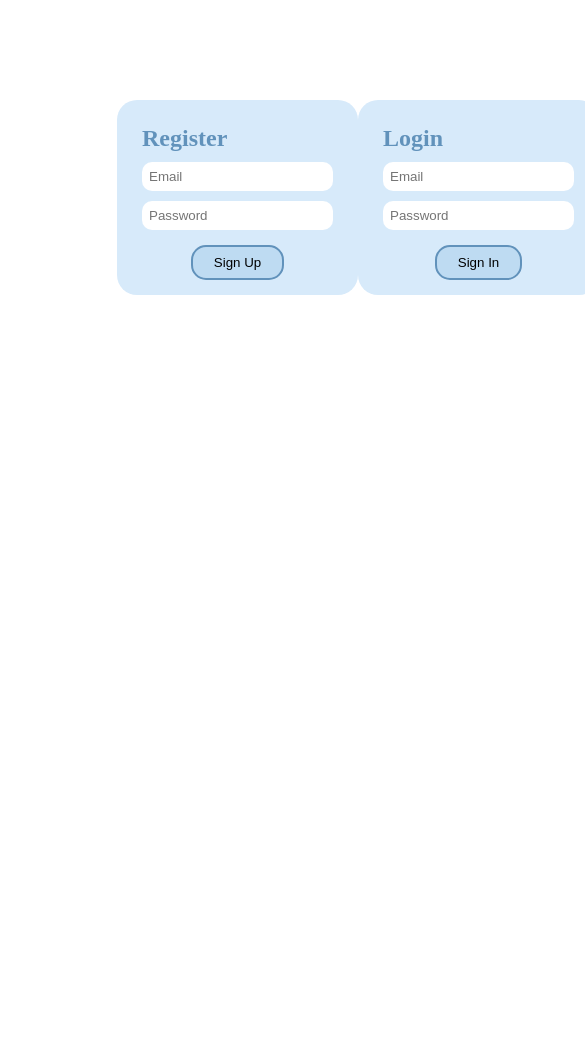
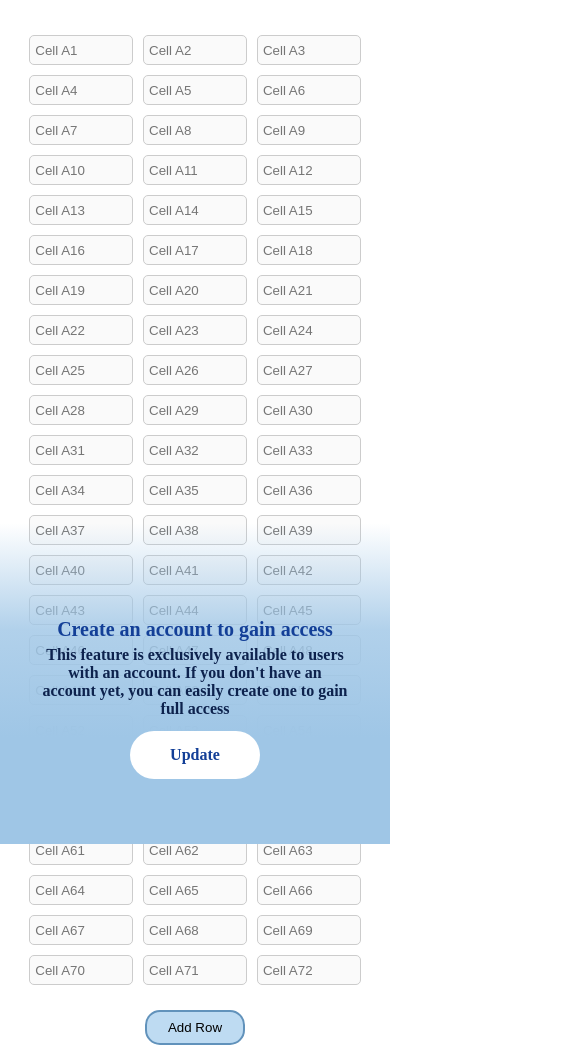
Before and after one commit to bars30/fv-proj-front, a plain HTML site: page index.html in a window 390 px wide. Shown: the whole page, 585 px wide, since content can reach past the window. Before the commit the page ends 844 px from the top, so only its background shows below. Drawn offline with Linux system fonts and the light colour scheme; no server answers.

Commit message:
changed design, functionality

```diff
--- /dev/null
+++ b/css/home-res.css
@@ -0,0 +1,41 @@
+@media only screen and (max-width: 1150px){
+
+ .row {
+  grid-template-columns: repeat(8, minmax(100px, 1fr));
+ }
+}
+@media only screen and (max-width: 1000px){
+
+ .notification h4 {
+  width: 56%;
+ }
+ .row {
+  grid-template-columns: repeat(6, minmax(100px, 1fr));
+}
+}
+@media only screen and (max-width: 800px){
+
+ .row {
+  grid-template-columns: repeat(4, minmax(100px, 1fr));
+}
+body {
+ height: 100vh;
+ overflow-y: hidden;
+}
+}
+@media only screen and (max-width: 600px){
+ .notification h2 {
+  font-size: 20px;
+ }
+ .notification h4 {
+  width: 100%;
+}
+.row {
+ grid-template-columns: repeat(3, minmax(100px, 1fr));
+}
+}
+@media only screen and (max-width: 375px){
+ .row {
+  grid-template-columns: repeat(2, minmax(100px, 1fr));
+ }
+}
--- a/css/home.css
+++ b/css/home.css
@@ -1,11 +1,6 @@
-.container:nth-child(1) {
+.container {
  display: flex;
  justify-content: space-between;
-
-}
-.container:nth-child(1) button {
- display: block;
- margin: initial;
 }
 
 .spreadsheet {
@@ -15,14 +10,17 @@
 }
 
 .row {
- display: flex;
+ width: 100%;
+ display: grid;
+ grid-template-columns: repeat(9, minmax(100px, 1fr)); /* Creates a responsive grid */
+ gap: 10px; /* Spacing between grid items */
  margin-bottom: 10px;
+ /* grid-template-columns: repeat(auto-fill, 100px); */
+ grid-gap: 10px
 }
 
 .cell {
- width: 100px;
  height: 30px;
- margin-right: 10px;
  padding: 5px;
  border: 1px solid #ccc;
  border-radius: 5px;
@@ -30,6 +28,45 @@
 .highlight {
  border: 2px solid blue; /* Highlight the selected cell */
 }
+
 .cell:hover {
  cursor: pointer; /* Change cursor to pointer when hovering over a cell */
 }
+
+/* -------- */
+.notification {
+ position: absolute;
+ bottom: 0;
+ left: 0;
+ right: 0;
+ text-align: center;
+ background: linear-gradient(360deg, #9fc6e6, #9fc6e6, #9fc6e6cf, transparent);
+ padding: 95px 40px 65px 40px;
+}
+
+.notification h2 {
+ color: #133f97;
+ font-weight: 900;
+ font-size: 27px;
+ margin-bottom: 5px;
+}
+.notification h4 {
+ width: 41%;
+ margin: auto;
+ color: #0d224d;
+ padding-bottom: 13px;
+}
+
+.notification a {
+ display: block;
+ padding: 15px 40px;
+ background-color: #ffffff;
+ width: fit-content;
+ margin: auto;
+ border-radius: 38px;
+}
+.notification a {
+ text-decoration: none;
+ font-weight: 800;
+ color: #133f97;
+}
--- a/index.html
+++ b/index.html
@@ -3,40 +3,44 @@
 <head>
  <meta charset="UTF-8">
  <meta name="viewport" content="width=device-width, initial-scale=1.0">
-    <title>Dynamic Page</title>
+ <title>Home</title>
+ <link rel="stylesheet" href="./css/home.css">
  <link rel="stylesheet" href="./css/style.css">
-    <link rel="stylesheet" href="./css/start.css">
+ <link rel="stylesheet" href="./css/home-res.css">
 </head>
 <body>
-
-    <div class="cont">
-      <div id="register">
-        <h2>Register</h2>
-        <input type="email" id="registerEmail" placeholder="Email" required>
-        <input type="password" id="registerPassword" placeholder="Password" required>
-        <button onclick="register()">Sign Up</button>
+<div class="cell-cont">
+  <div class="container toolbar-cont">
+    <h3 class="email"> </h3>
+    <button onclick="signOut()" class="signOutButton">Sign Out</button>
    </div>
-
-      <div id="login">
-        <h2>Login</h2>
-        <input type="email" id="loginEmail" placeholder="Email" required>
-        <input type="password" id="loginPassword" placeholder="Password" required>
-        <button onclick="login()">Sign In</button>
+   <div class="container">
+    <div id="spreadsheet" class="spreadsheet">
+      <div class="row" id="row">
+          <input type="text" id="A1" class="cell" oninput="updateCells()" placeholder="Cell A1">
+          <input type="text" id="A2" class="cell" oninput="updateCells()" placeholder="Cell A2">
+          <input type="text" id="A3" class="cell" oninput="updateCells()" placeholder="Cell A3">
+          <input type="text" id="A4" class="cell" oninput="updateCells()" placeholder="Cell A4">
+          <input type="text" id="A5" class="cell" oninput="updateCells()" placeholder="Cell A5">
+          <input type="text" id="A6" class="cell" oninput="updateCells()" placeholder="Cell A6">
+          <input type="text" id="A7" class="cell" oninput="updateCells()" placeholder="Cell A7">
+          <input type="text" id="A8" class="cell" oninput="updateCells()" placeholder="Cell A8">
+          <input type="text" id="A9" class="cell" oninput="updateCells()" placeholder="Cell A9">
+          <!-- Add more inputs if needed -->
+      </div>
   </div>
    </div>
 
-    <div id="dataInput" style="display: none;">
-      <h2>Введите данные</h2>
-      <input type="text" id="inputData" placeholder="Введите данные" required>
-      <button onclick="sendData()">Отправить данные</button>
-      <p id="result"></p>
+   <button onclick="addRow()">Add Row</button>
+
 </div>
+<div class="notification">
+    <h2>Create an account to gain access</h2>
+  <h4>This feature is exclusively available to users with an account. If you don't have an account yet,
+    you can easily create one to gain full access</h4>
+  <a href="./reg.html">Update</a>
 
-
-
-
-  <script src="./js/script.js">
-
-  </script>
+</div>
+ <script src="./js/home.js"></script>
 </body>
 </html>
--- a/js/home.js
+++ b/js/home.js
@@ -1,140 +1,38 @@
 window.onload = function() {
- const token = localStorage.getItem('token'); // Check if token exists
- if (!token) {
-   window.location.href = './index.html'; // Redirect if token found
- } else {
-  const email = localStorage.getItem('email'); // Get email from local storage
-  document.querySelector('.email').innerText = `${email}`;
-  console.log(email);
+  const token = localStorage.getItem('token'); // Check if token exists
+  const inputs = document.querySelectorAll('.cell'); // Get all input cells
+  const signOutButton = document.querySelector('.signOutButton'); // Select the Sign Out button
+const notification = document.querySelector('.notification');
+const toolbarCont = document.querySelector('.toolbar-cont');
+  if (!token) {
+      // Disable all input cells if no token found
+      inputs.forEach(input => input.disabled = true);
+      signOutButton.hidden = true;
+      console.log(signOutButton);
+      signOutButton.style.opacity = 0; // Set opacity to 0 to make the button invisible
+        signOutButton.style.pointerEvents = 'none';
+        toolbarCont.style.display = "none";
 
- }
+      signOutButton.hidden = true; // Hide the Sign Out button if no token found
+      // window.location.href = './index.html'; // Redirect if token not found
+  } else if (token){
+    notification.style.display = "none";
+    notification.style.opacity = 0;
+    console.log(notification);
+  }else {
+      const email = localStorage.getItem('email'); // Get email from local storage
+      document.querySelector('.email').innerText = `${email}`;
+      console.log(email);
+  }
 };
+
+
 function signOut() {
  localStorage.removeItem('token'); // Remove token from local storage
  localStorage.removeItem('email');
  window.location.href = './index.html'; // Redirect to index.html
 }
 
-// home.js
-// home.jslet rowCount = 1; // Initial row count (first row created manually)
-// let rowCount = 1;
-// let cellCount = 9;
-// const cellFormulas = {}; // Store formulas
-// let activeFormulaCell = null; // Track the cell where the formula is being entered
-
-// function addRow() {
-//   const spreadsheet = document.getElementById('spreadsheet');
-//   const newRow = document.createElement('div');
-//   newRow.classList.add('row');
-
-//   for (let i = 0; i < 9; i++) {
-//     const cell = document.createElement('input');
-//     cell.type = 'text';
-//     cell.id = `A${++cellCount}`;
-//     cell.classList.add('cell');
-//     cell.placeholder = `Cell A${cellCount}`;
-//     cell.onkeydown = handleKeyDown;
-//     cell.onclick = handleCellClick;
-
-//     newRow.appendChild(cell);
-//   }
-//   spreadsheet.appendChild(newRow);
-// }
-
-// function handleKeyDown(event) {
-//   const cell = event.target;
-//   const value = cell.value.trim();
-
-//   // Detect when the user starts entering a formula
-//   if (event.key === '=' && !activeFormulaCell) {
-//     activeFormulaCell = cell; // Set the cell as the active formula cell
-//   }
-
-//   // Handle "Enter" key to evaluate the formula
-//   if (event.key === 'Enter') {
-//     evaluateCell(cell);
-//     activeFormulaCell = null; // Clear active formula cell after Enter
-//   }
-// }
-
-// function handleCellClick(event) {
-//   const clickedCell = event.target;
-
-//   // If a formula is being entered, insert the clicked cell reference
-//   if (activeFormulaCell) {
-//     activeFormulaCell.value += clickedCell.id; // Add the clicked cell reference (e.g., A50)
-//     activeFormulaCell.focus(); // Refocus on the formula cell
-//   }
-// }
-
-// function evaluateCell(cell) {
-//   const value = cell.value.trim();
-
-//   if (value.startsWith('=')) {
-//     cellFormulas[cell.id] = value; // Store the formula
-//     updateCellValue(cell.id);
-//   } else {
-//     cellFormulas[cell.id] = value; // Store plain value
-//   }
-// }
-
-// function updateCellValue(cellId) {
-//   const cell = document.getElementById(cellId);
-//   const formula = cellFormulas[cellId];
-
-//   if (formula && formula.startsWith('=')) {
-//     try {
-//       const expression = formula.substring(1); // Remove '='
-//       const result = evaluateFormula(expression);
-//       cell.value = result;
-//     } catch (error) {
-//       cell.value = "Error";
-//     }
-//   } else {
-//     cell.value = formula;
-//   }
-// }
-
-// function evaluateFormula(expression) {
-//   const cellReferences = expression.match(/A\d+/g); // Find all cell references in the formula
-
-//   if (cellReferences) {
-//     cellReferences.forEach(ref => {
-//       const refCell = document.getElementById(ref);
-//       if (refCell) {
-//         const refValue = refCell.value || '0'; // Get the value of the referenced cell
-//         expression = expression.replace(ref, refValue); // Replace ref with value
-//       }
-//     });
-//   }
-
-//   return eval(expression); // Evaluate the formula
-// }
-
-// function updateDependentCells() {
-//   Object.keys(cellFormulas).forEach(cellId => {
-//     if (cellFormulas[cellId].startsWith('=')) {
-//       updateCellValue(cellId); // Update formula cells
-//     }
-//   });
-// }
-
-// function updateCells() {
-//   const rows = document.querySelectorAll('.row');
-//   rows.forEach(row => {
-//     const inputs = row.querySelectorAll('.cell');
-//     inputs.forEach(input => {
-//       input.onkeydown = handleKeyDown;
-//       input.onclick = handleCellClick;
-//       input.oninput = updateDependentCells; // Update dependent cells on input change
-//     });
-//   });
-// }
-
-// // Initialize with 7 rows
-// for (let index = 0; index < 7; index++) {
-//   addRow();
-// }
 
 // 🔴🔴🔴🔴🔴🔴🔴🔴
 
@@ -145,8 +43,9 @@ let activeFormulaCell = null; // Track the cell where the formula is being enter
 
 function addRow() {
   const spreadsheet = document.getElementById('spreadsheet');
-  const newRow = document.createElement('div');
-  newRow.classList.add('row');
+  const row = document.getElementById('row');
+  // const newRow = document.createElement('div');
+  // newRow.classList.add('row');
 
   for (let i = 0; i < 9; i++) {
     const cell = document.createElement('input');
@@ -158,9 +57,9 @@ function addRow() {
     cell.onclick = handleCellClick;
     cell.oninput = updateCells; // Add input event for real-time updates
 
-    newRow.appendChild(cell);
+    row.appendChild(cell);
   }
-  spreadsheet.appendChild(newRow);
+  // spreadsheet.appendChild(newRow);
 }
 
 function handleKeyDown(event) {
--- a/js/script.js
+++ b/js/script.js
@@ -2,7 +2,7 @@
 window.onload = function() {
   const token = localStorage.getItem('token'); // Check if token exists
   if (token) {
-    window.location.href = './home.html'; // Redirect if token found
+    window.location.href = './index.html'; // Redirect if token found
   }
 };
 
@@ -31,7 +31,7 @@ async function register() {
     alert('Registration successful! User ID: ' + json.userId);
     localStorage.setItem('token', json.token); // Save token in local storage
     localStorage.setItem('email', email);
-    window.location.href = './home.html'; // Redirect to home after registration
+    window.location.href = './index.html'; // Redirect to home after registration
   } catch (error) {
     console.error(error.message);
     alert(error.message); // Display error to user
@@ -92,7 +92,7 @@ async function login() {
     alert('Login successful! Token: ' + json.token);
     localStorage.setItem('token', json.token); // Save token in local storage
     localStorage.setItem('email', email);
-    window.location.href = './home.html'; // Redirect to home after login
+    window.location.href = './index.html'; // Redirect to home after login
   } catch (error) {
     console.error(error.message);
     alert(error.message); // Display error to user
```
Also changed, not shown: home.html (deleted, +0 -36 lines), reg.html (added, +42 -0 lines). Lines whose indentation alone changed are shown as unchanged.
